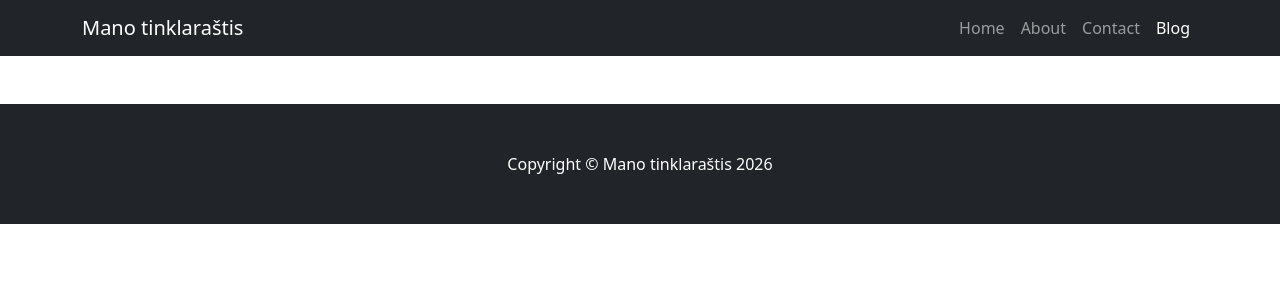
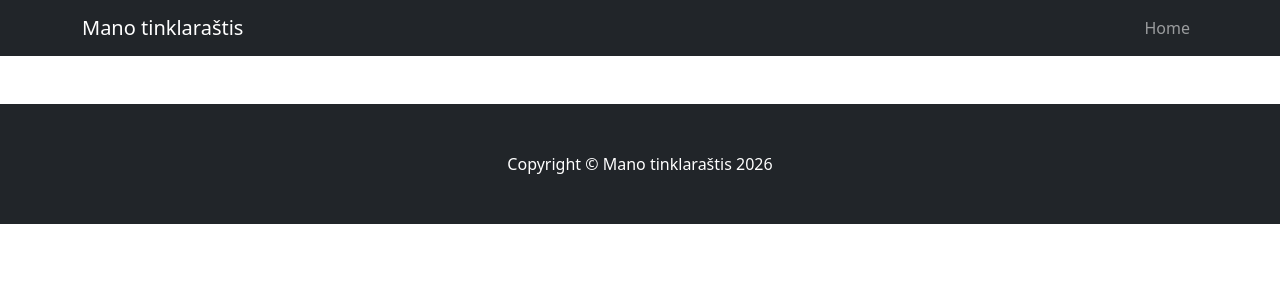
Before and after one commit to DonatasNoreika/blog_20260727, a Django app: page / in a window 1280 px wide. Shown: the top 300 px of the page. Run offline with Django 5.2, Linux system fonts and the light colour scheme; data that the repository does not hold is empty.

Commit message:
+Sudėliotas meniu

```diff
--- a/mysite/blog/templates/base.html
+++ b/mysite/blog/templates/base.html
@@ -17,14 +17,11 @@
         <!-- Responsive navbar-->
         <nav class="navbar navbar-expand-lg navbar-dark bg-dark">
             <div class="container">
-                <a class="navbar-brand" href="#!">Mano tinklaraštis</a>
+                <a class="navbar-brand" href="{% url 'posts' %}">Mano tinklaraštis</a>
                 <button class="navbar-toggler" type="button" data-bs-toggle="collapse" data-bs-target="#navbarSupportedContent" aria-controls="navbarSupportedContent" aria-expanded="false" aria-label="Toggle navigation"><span class="navbar-toggler-icon"></span></button>
                 <div class="collapse navbar-collapse" id="navbarSupportedContent">
                     <ul class="navbar-nav ms-auto mb-2 mb-lg-0">
-                        <li class="nav-item"><a class="nav-link" href="#">Home</a></li>
-                        <li class="nav-item"><a class="nav-link" href="#!">About</a></li>
-                        <li class="nav-item"><a class="nav-link" href="#!">Contact</a></li>
-                        <li class="nav-item"><a class="nav-link active" aria-current="page" href="#">Blog</a></li>
+                        <li class="nav-item"><a class="nav-link" href="{% url 'posts' %}">Home</a></li>
                     </ul>
                 </div>
             </div>
--- a/mysite/blog/templates/post.html
+++ b/mysite/blog/templates/post.html
@@ -25,7 +25,7 @@
     <div class="card bg-light">
         <div class="card-body">
             <!-- Comment form-->
-            <form class="mb-4"><textarea class="form-control" rows="3" placeholder="Join the discussion and leave a comment!"></textarea></form>
+<!--            <form class="mb-4"><textarea class="form-control" rows="3" placeholder="Join the discussion and leave a comment!"></textarea></form>-->
             {% for comment in post.comments.all %}
 
             <!-- Single comment-->
```
Also changed, not shown: mysite/blog/templates/posts.html (+0 -43 lines).
